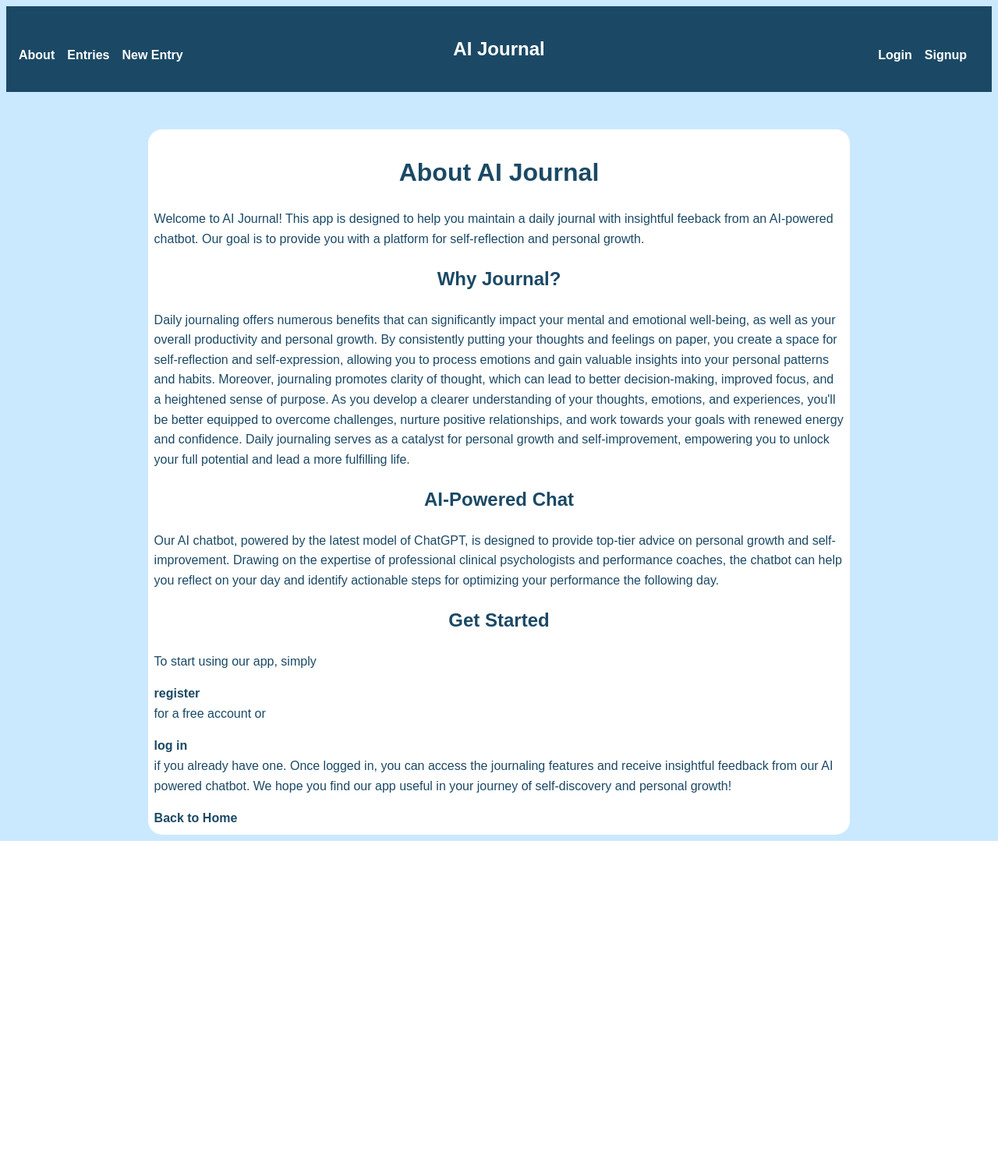
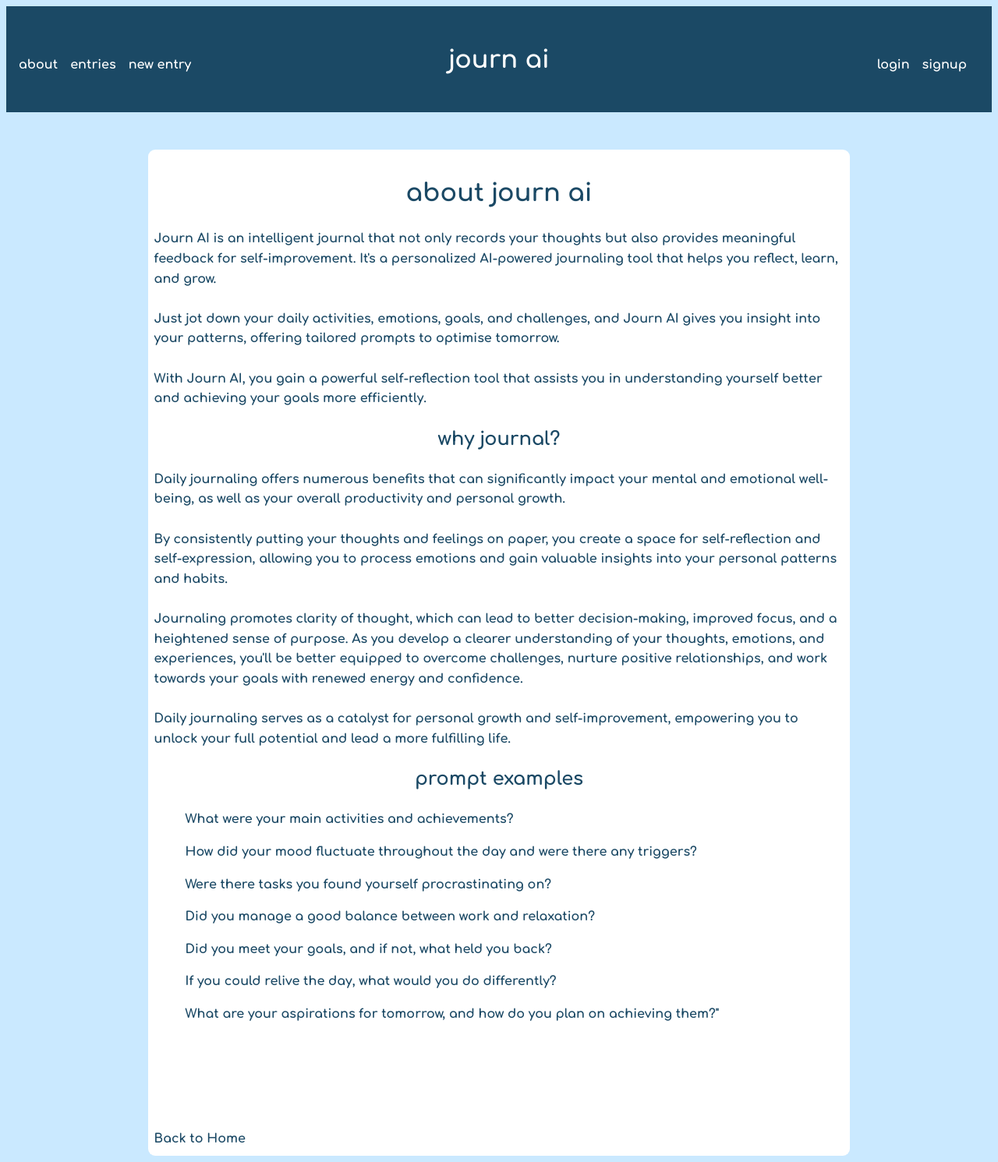
Before and after one commit to kayasuu/aijournal, a Flask app: page /about in a window 1280 px wide. Shown: the whole page at 78% size. Before the commit the page ends 1079 px from the top, so only its background shows below. Run offline with Flask 3, Linux system fonts and the light colour scheme; some libraries are stand-ins or nearby versions.

Commit message:
final working model

```diff
--- a/app.py
+++ b/app.py
@@ -1,5 +1,4 @@
 from flask import Flask, render_template, request, redirect, session, jsonify
-# from chatbot import chatbot_response
 from models import common, user
 from sentiment_analysis import gpt_classify_sentiment
 import os
@@ -9,8 +8,13 @@ import psycopg2
 
 
 app = Flask(__name__)
-app.config['SECRET_KEY'] = "SECRET"
+
 openai.api_key = os.getenv("KEY")
+
+# app.config['SECRET_KEY'] = "SECRET"
+my_secret_key=os.getenv("SECRET_KEY")
+app.config['SECRET_KEY'] = my_secret_key
+
 
 @app.route('/')
 def index():
@@ -25,11 +29,17 @@ def about():
 
 @app.route('/entries')
 def entries():
+    #Checks if there is a user_id stored in the user's session data. No user_id means the user is not logged in.
     if not session.get("user_id", ""):
         return redirect("/login")
 
+    #If the user is logged in, this line gets the user_id from the session data.
     user_id = session["user_id"]
+
+    #Fetches all entries from the 'journal_entries' table in the database that belong to the logged-in user, sorted by the 'updated_at' field in descending order
     entries = common.sql_read("SELECT * FROM journal_entries WHERE user_id=%s ORDER BY updated_at DESC;", (user_id,))
+
+    #Renders entries.html' template, passing the fetched journal entries to the template
     return render_template("entries.html", entries=entries)
 
 @app.route('/forms/entries/add')
@@ -46,16 +56,17 @@ def add_entry():
     content = request.form['content']
     user_id = session['user_id']
 
-    # Analyze the sentiment
+    #Get AI advice based on user's journal entry, and add it to user's entries database.
     sentiment = gpt_classify_sentiment(content)
-
-    # Save the entry with the sentiment
     common.sql_write("INSERT INTO journal_entries (user_id, title, content, sentiment) VALUES (%s, %s, %s, %s);", [user_id, title, content, sentiment])
 
     return redirect('/entries')
 
 @app.route('/forms/entries/edit/<entry_id>')
 def edit_entry_form(entry_id):
+
+    #Select user's journal entry by ID, and then if user is logged in display the page with their previous entry and AI feedback
+
     connection = psycopg2.connect(host=os.getenv("PGHOST"), user=os.getenv("JUSER"), password=os.getenv("PGPASSWORD"), port=os.getenv("PGPORT"), dbname=os.getenv("PGDATABASE"))
     cursor = connection.cursor()
     cursor.execute("SELECT * FROM journal_entries WHERE entry_id=%s", (entry_id,))
@@ -63,7 +74,7 @@ def edit_entry_form(entry_id):
     connection.close()
 
     if session.get("user_id", ""):
-        entries = common.sql_read("SELECT * FROM journal_entries WHERE user_id=%s AND entry_id=%s ORDER BY updated_at DESC;", (session.get("user_id"), entry_id,))
+        entries = common.sql_read("SELECT * FROM journal_entries WHERE user_id=%s AND entry_id=%s;", (session.get("user_id"), entry_id,))
         return render_template('edit_entry.html', entry=entry, entries=entries)
     else:
         return redirect("/login")
@@ -71,13 +82,14 @@ def edit_entry_form(entry_id):
 
 @app.route('/api/entries/edit/<entry_id>', methods=['POST'])
 def edit_entry(entry_id):
+
+    #Update the journal entry with new title, content and AI generated feedback.
+
     title = request.form['title']
     content = request.form['content']
 
-    # Analyze the sentiment
     sentiment = gpt_classify_sentiment(content)
 
-    # Update the entry with the new sentiment
     common.sql_write("UPDATE journal_entries SET title=%s, content=%s, updated_at=CURRENT_TIMESTAMP, sentiment=%s WHERE entry_id=%s",
         [title, content, sentiment, entry_id])
 
@@ -85,6 +97,9 @@ def edit_entry(entry_id):
 
 @app.route('/api/entries/delete/<entry_id>', methods=['POST'])
 def delete_entry(entry_id):
+
+    #Delete entry
+
     user_id = session["user_id"]
     common.sql_write("DELETE FROM journal_entries WHERE entry_id=%s AND user_id=%s", (entry_id, user_id))
 
@@ -98,6 +113,8 @@ def login_form():
 def login_action():
     email = request.form.get('email')
     plain_text_password = request.form.get('password')
+
+    #if login details are valid, declare session as under userID+username.
 
     curr_user = user.get_user_if_valid(email, plain_text_password)
     if curr_user:
@@ -125,15 +142,3 @@ def signup_action():
 
 if __name__ == '__main__':
     app.run(debug=True, port=os.getenv("PORT", default=5000))
-
-
-
-
-
-#button new note, onlick, second screen.
-#simple form, input heading for form
-#/chat route
-# text box towards the end/botton of screen.
-#user types in text box, presses sends. sends to flask app, aand then forward that input to chagpt, chatgpt sends you response,
-#users tab;e, notes table, message table, key table.
-#how do you identify that a given record a reply, or original message was sent, how will you figure out the sequence of messages.
--- a/sentiment_analysis.py
+++ b/sentiment_analysis.py
@@ -11,6 +11,7 @@ def gpt_classify_sentiment(prompt):
     that addresses their concerns or thoughts, and provide meaningful questions or suggestions
     to help them take action tomorrow.
     Your response should be concise, *no more than 150 words*, empathetic, supportive, and focused on promoting positive change tomorrow.
+    If you are making a list, start on a new line for each item.
     '''
     response = openai.ChatCompletion.create(
         model='gpt-3.5-turbo',
--- a/static/styles.css
+++ b/static/styles.css
@@ -1,5 +1,5 @@
 body {
-    font-family: 'Arial', sans-serif;
+    font-family: 'Comfortaa', cursive;
     color: #1b4965;
     line-height: 1.6;
     background: #cae9ff;
@@ -13,8 +13,12 @@ header {
     margin: 0 auto;
     padding: 0.5rem;
     background-color: #fff;
-    border-radius: 2%;
+    border-radius: 9px;
     max-width: 70%;
+}
+
+.entrycontainer {
+    max-width: 100%;
 }
 
 h1, h2 {
@@ -26,6 +30,9 @@ h1 {
 
 #title{
     color: white;
+    font-size: 2rem;
+    font-weight: bold;
+    font-family: 'Comfortaa', cursive;
 }
 
 .new-entry-btn {
@@ -47,12 +54,16 @@ h1 {
     display: block;
     padding: 2rem;
     background: #fff;
-    border-radius: 8px;
+    border-radius: 9px;
     color: #1b4965;
+    font-family: 'Red Hat Display', sans-serif;
+    font-size: 1.3rem;
 }
 
+
+
 .entry-card:hover {
-    box-shadow: 0 6px 8px #BEE9E8;
+    box-shadow: 0 6px 8px #1b4965;
 }
 
 .entry-card h2 {
@@ -73,7 +84,7 @@ label {
     width: 100%;
     padding: 0.5rem;
     margin: 0.5rem;
-    font-family: 'Arial', sans-serif;
+    font-family: 'Red Hat Display', sans-serif;
     font-size: 1rem;
     margin-bottom: 1rem;
     display: flex;
@@ -93,6 +104,7 @@ input[type="submit"] {
     border-radius: 5px;
     cursor: pointer;
     font-size: 1rem;
+    font-family: 'Comfortaa', cursive;
 }
 
 a {
@@ -110,13 +122,14 @@ a {
     margin-bottom: 1rem;
 }
 
-/* Navbar Styles */
+/* Navbar*/
 .navbar {
     display: grid;
     grid-template-columns: 1fr auto 1fr;
     align-items: center;
     padding: 1rem 1rem;
     background-color: #1b4965;
+    font-family: 'Comfortaa', cursive;
 }
 
 .navbar a {
@@ -180,8 +193,15 @@ a {
 
   .buttons-container {
     display: flex;
-    justify-content: space-around; /* Changed from justify-items to justify-content */
-    align-items: center; /* Changed from align-content to align-items */
+    justify-content: space-around;
+    align-items: center;
+    margin: 0 auto;
+}
+
+.buttons-container-edit{
+    display: flex;
+    justify-content: space-around;
+    align-items: center;
     margin: 0 auto;
 }
 
@@ -195,7 +215,11 @@ a {
     background-color: #1b4965;
 }
 
-.date {
+.date{
     text-align: center;
     color: #62B6CB;
 }
+
+#sentiment-result{
+    font-family: 'Red Hat Display', sans-serif;
+}
--- a/templates/about.html
+++ b/templates/about.html
@@ -2,42 +2,48 @@
 
 {% block body %}
 <div class="container">
-    <h1>About AI Journal</h1>
+    <h1>about journ ai</h1>
     <p>
-        Welcome to AI Journal! This app is designed to help you
-        maintain a daily journal with insightful feeback from an AI-powered chatbot.
-        Our goal is to provide you with a platform for self-reflection and personal growth.
+        Journ AI is an intelligent journal that not only records your thoughts but also provides meaningful feedback for self-improvement.
+        It's a personalized AI-powered journaling tool that helps you reflect, learn, and grow.
+        <br><br>
+        Just jot down your daily activities, emotions, goals, and challenges, and Journ AI gives you insight into your patterns,
+        offering tailored prompts to optimise tomorrow.
+        <br><br>
+        With Journ AI, you gain a powerful self-reflection tool that assists you in understanding yourself
+         better and achieving your goals more efficiently.
     </p>
 
-    <h2>Why Journal?</h2>
+    <h2>why journal?</h2>
     <p>
         Daily journaling offers numerous benefits that can significantly impact your mental and emotional well-being,
-         as well as your overall productivity and personal growth. By consistently putting your thoughts and
+         as well as your overall productivity and personal growth.
+         <br><br>
+         By consistently putting your thoughts and
           feelings on paper, you create a space for self-reflection and self-expression,
           allowing you to process emotions and gain valuable insights into your personal patterns and habits.
-           Moreover, journaling promotes clarity of thought, which can lead to better decision-making,
+          <br><br>
+          Journaling promotes clarity of thought, which can lead to better decision-making,
             improved focus, and a heightened sense of purpose. As you develop a clearer understanding of
             your thoughts, emotions, and experiences, you'll be better equipped to overcome challenges,
              nurture positive relationships, and work towards your goals with renewed energy and confidence.
+             <br><br>
          Daily journaling serves as a catalyst for personal growth and self-improvement, empowering you to unlock your full
          potential and lead a more fulfilling life.
     </p>
 
-    <h2>AI-Powered Chat</h2>
+    <h2>prompt examples</h2>
     <p>
-        Our AI chatbot, powered by the latest model of ChatGPT, is designed to provide top-tier advice on personal growth and self-improvement.
-        Drawing on the expertise of professional clinical psychologists and performance coaches,
-         the chatbot can help you reflect on your day and identify actionable steps for optimizing your performance
-        the following day.
+    <ul>What were your main activities and achievements?</ul>
+    <ul>How did your mood fluctuate throughout the day and were there any triggers?</ul>
+    <ul>Were there tasks you found yourself procrastinating on?</ul>
+    <ul>Did you manage a good balance between work and relaxation?</ul>
+    <ul>Did you meet your goals, and if not, what held you back?</ul>
+    <ul>If you could relive the day, what would you do differently?</ul>
+    <ul>What are your aspirations for tomorrow, and how do you plan on achieving them?"</ul>
     </p>
-
-    <h2>Get Started</h2>
-    <p>
-        To start using our app, simply <a href="/signup">register</a> for a free account or <a href="/login">log in</a> if you already have one.
-        Once logged in, you can access the journaling features and receive insightful feedback from our AI powered chatbot.
-        We hope you find our app useful in your journey of self-discovery and personal growth!
-    </p>
-
+    <br><br>
+    <br><br>
     <a href="/">Back to Home</a>
 </div>
 {% endblock %}
--- a/templates/base.html
+++ b/templates/base.html
@@ -4,6 +4,12 @@
     <meta charset="utf-8" />
     {% block head %}
     <link rel="stylesheet" href="{{ url_for('static', filename='styles.css') }}">
+    <link rel="preconnect" href="https://fonts.googleapis.com">
+    <link rel="preconnect" href="https://fonts.gstatic.com" crossorigin>
+    <link href="https://fonts.googleapis.com/css2?family=Comfortaa:wght@700&family=Work+Sans&display=swap" rel="stylesheet">
+    <link rel="preconnect" href="https://fonts.googleapis.com">
+    <link rel="preconnect" href="https://fonts.gstatic.com" crossorigin>
+    <link href="https://fonts.googleapis.com/css2?family=Comfortaa:wght@700&family=Red+Hat+Display&family=Work+Sans&display=swap" rel="stylesheet">
     {% endblock %}
     <title>Journal</title>
   </head>
@@ -11,22 +17,23 @@
     <header>
       <nav class="navbar">
         <div class="navbar-left">
-            <a href="/about">About</a>
-            <a href="/entries">Entries</a>
-            <a href="/forms/entries/add">New Entry</a>
+            <a href="/about">about</a>
+            <a href="/entries">entries</a>
+            <a href="/forms/entries/add">new entry</a>
         </div>
-        <h2 id="title">AI Journal</h1>
+        <h2 id="title">journ ai</h1>
         <div class="navbar-right">
             {% if session.user_id %}
               <span>Welcome, {{ session.user_name }}</span>
-                <a href="{{ url_for('logout') }}">Logout</a>
+                <a href="{{ url_for('logout') }}">logout</a>
             {% else %}
-                <a href="{{ url_for('login_form') }}">Login</a>
-                <a href="{{ url_for('signup') }}">Signup</a>
+                <a href="{{ url_for('login_form') }}">login</a>
+                <a href="{{ url_for('signup') }}">signup</a>
             {% endif %}
         </div>
     </nav>
     </header>
     {% block body %}{% endblock %}
+
   </body>
 </html>
--- a/templates/login.html
+++ b/templates/login.html
@@ -10,7 +10,7 @@
     <label for="password">Password</label>
     <input id="password" type="password" name="password">
 
-    <input type="submit">
+    <input type="submit" name="SUBMIT" value="SUBMIT">
     </div>
 </form>
 </div>
--- a/templates/login_error.html
+++ b/templates/login_error.html
@@ -1,5 +1,7 @@
 {% extends "base.html" %}
 
 {% block body %}
+
 <p>Wrong email and/or password</p><a href='/login'>Try again</a>
+
 {% endblock %}
--- a/templates/signup.html
+++ b/templates/signup.html
@@ -13,7 +13,7 @@
     <label for="password">Password</label>
     <input id="password" type="password" name="password">
 
-    <input type="submit">
+    <input type="submit" value="SUBMIT">
     </div>
 </form>
 </div>
```
Also changed, not shown: templates/add_entry.html (+15 -33 lines), templates/edit_entry.html (+16 -24 lines), templates/entries.html (+5 -3 lines), README.md.
